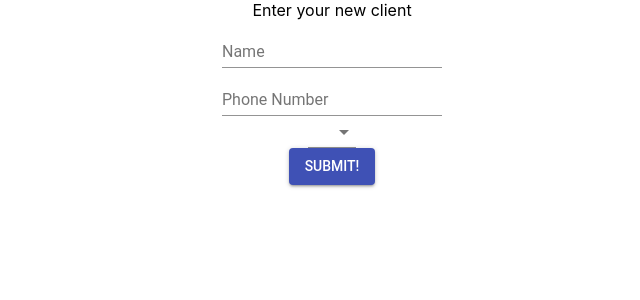
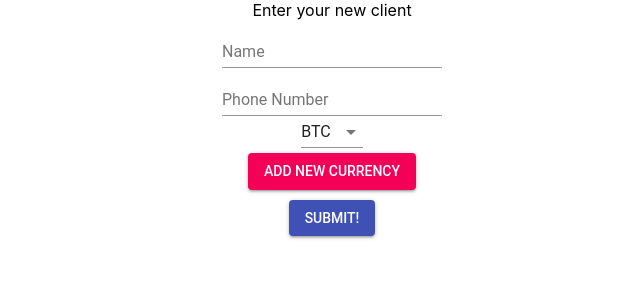
Before and after one commit to DanielHara/forex-on-whatsapp-front-end, a React (Create React App) app: page / in a window 1280 px wide. Shown: the top 300 px of the page, without its empty margins (308-948 px from the left). Built offline with nearby package versions, Linux system fonts and the light colour scheme.

Commit message:
allows multiple currencies

```diff
--- a/package.json
+++ b/package.json
@@ -9,6 +9,7 @@
     "react-widgets": "4.4.7",
     "formik": "1.3.2",
     "@material-ui/core": "3.6.0",
+    "styled-components": "4.1.2",
     "yup": "0.26.6"
   },
   "scripts": {
--- a/src/containers/insertUserForm.js
+++ b/src/containers/insertUserForm.js
@@ -3,6 +3,11 @@ import Select from '@material-ui/core/Select';
 import MenuItem from '@material-ui/core/MenuItem';
 import TextField from '@material-ui/core/TextField';
 import Button from '@material-ui/core/Button';
+import styled from 'styled-components';
+
+const ButtonWrapper = styled.div`
+  padding: 5px;
+`;
 
 
 const currencies = ['BTC', 'USD', 'CHF', 'GBP'];
@@ -10,23 +15,42 @@ const currencies = ['BTC', 'USD', 'CHF', 'GBP'];
 class InsertUserForm extends React.Component {
   constructor(props) {
     super(props);
-    this.state = {}
+    this.state = {
+      name: "",
+      phoneNumber: "",
+      selectedCurrencies: [currencies[0]],
+    }
   }
 
   handleNameChange = (e) => {
-    this.setState({ 'name': e.target.value});
+    this.setState({ name: e.target.value});
   };
 
   handlePhoneNumberChange = (e) => {
-    this.setState({ 'phoneNumber': e.target.value });
+    this.setState({ phoneNumber: e.target.value });
   };
 
-  handleCurrencyChange = (e) => {
-    this.setState({ 'selectedCurrency': e.target.value });
+  handleCurrencyChange = (e, index) => {
+    const newSelectedCurrencies = this.state.selectedCurrencies.slice();
+    newSelectedCurrencies[index] = e.target.value;
+    this.setState({
+      selectedCurrencies: newSelectedCurrencies,
+    });
+  };
+
+  handleCurrencyAdded = (e) => {
+    if (this.state.selectedCurrencies.length >= currencies.length) {
+      alert(`You can choose between at most ${currencies.length} currencies.`);
+      return;
+    }
+
+    this.setState({
+      selectedCurrencies: this.state.selectedCurrencies.concat(currencies[0]),
+    })
   };
 
   handleButtonClicked = () => {
-    const outputString = `name: ${this.state.name}, phoneNumber: ${this.state.phoneNumber}, currency: ${this.state.selectedCurrency}`;
+    const outputString = `name: ${this.state.name}, phoneNumber: ${this.state.phoneNumber}, selectedCurrencies: ${this.state.selectedCurrencies}`;
     alert(outputString);
   };
 
@@ -50,13 +74,22 @@ class InsertUserForm extends React.Component {
           <TextField label="Phone Number" onChange={this.handlePhoneNumberChange} />
         </div>
         <div>
-          <Select children={values} onChange={this.handleCurrencyChange} value={this.state && this.state.selectedCurrency} />
+          {
+            this.state.selectedCurrencies.map((selectedCurrency, index) => (
+              <Select children={values} onChange={(e) => { this.handleCurrencyChange(e, index)}} value={selectedCurrency} />
+            ))
+          }
         </div>
-        <div>
+        <ButtonWrapper>
+          <Button variant="contained" color="secondary" onClick={this.handleCurrencyAdded} >
+            Add new currency
+          </Button>
+        </ButtonWrapper>
+        <ButtonWrapper>
           <Button variant="contained" color="primary" onClick={this.handleButtonClicked} >
             Submit!
           </Button>
-        </div>
+        </ButtonWrapper>
       </React.Fragment>
     );
   }
```
Also changed, not shown: 1 other file (tests, documents, lock files or other folders).
